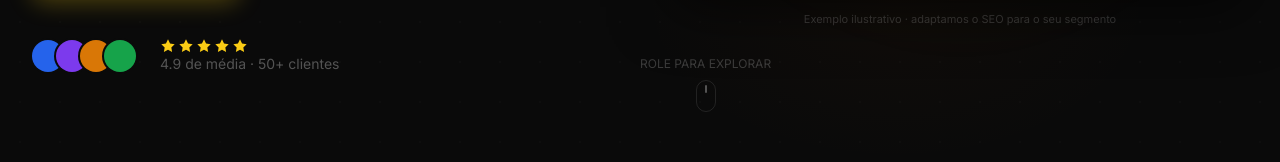
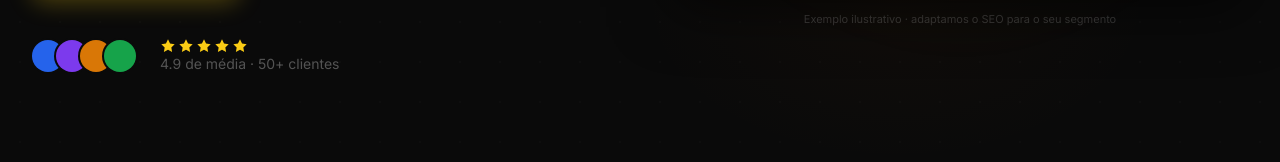
Before and after one commit to alisonfulldev/topsitesbr, a Next.js app: page / in a window 1280 px wide. Shown: the part 638-800 px from the top of the page. Built offline with nearby package versions, Linux system fonts and the light colour scheme.

Commit message:
fix: corrigir texto de parcelamento e remover scroll indicator bugado

```diff
--- a/app/orcamento/page.tsx
+++ b/app/orcamento/page.tsx
@@ -393,7 +393,7 @@ function ResultScreen({
             </p>
           </div>
           <p className="text-[12px]" style={{ color: 'rgba(255,255,255,0.25)' }}>
-            2× no boleto &nbsp;·&nbsp; 12× no cartão
+            parcelamento em até 2× no cartão, sem juros
           </p>
         </div>
       </div>
--- a/app/page.tsx
+++ b/app/page.tsx
@@ -535,13 +535,6 @@ export default function HomePage() {
               </div>
             </div>
 
-            {/* Scroll indicator */}
-            <div className="absolute bottom-8 left-1/2 -translate-x-1/2 flex flex-col items-center gap-2 animate-bounce">
-              <span className="text-xs text-white/20">ROLE PARA EXPLORAR</span>
-              <div className="w-5 h-8 rounded-full border border-white/10 flex items-start justify-center p-1">
-                <div className="w-0.5 h-2 rounded-full bg-white/30" />
-              </div>
-            </div>
           </div>
         </section>
 
@@ -773,7 +766,7 @@ export default function HomePage() {
             >
               <p className="text-sm text-white/30 mb-2">A partir de</p>
               <p className="text-7xl font-bold" style={{ color: '#facc15' }}>R$497</p>
-              <p className="text-sm text-white/30 mt-2">parcelado em até 2× sem juros</p>
+              <p className="text-sm text-white/30 mt-2">em até 2× no cartão sem juros</p>
 
               <div className="grid grid-cols-1 sm:grid-cols-2 gap-4 my-10 text-left">
                 {[
@@ -868,9 +861,7 @@ export default function HomePage() {
             <div className="mt-8 flex flex-wrap items-center justify-center gap-6 text-sm text-white/20">
               <span className="flex items-center gap-2">✓ Orçamento gratuito</span>
               <span className="w-px h-4 bg-white/10" />
-              <span className="flex items-center gap-2">✓ Parcele em 2×</span>
-              <span className="w-px h-4 bg-white/10" />
-              <span className="flex items-center gap-2">✓ Sem contrato</span>
+              <span className="flex items-center gap-2">✓ 2× no cartão sem juros</span>
             </div>
           </div>
         </section>
```
